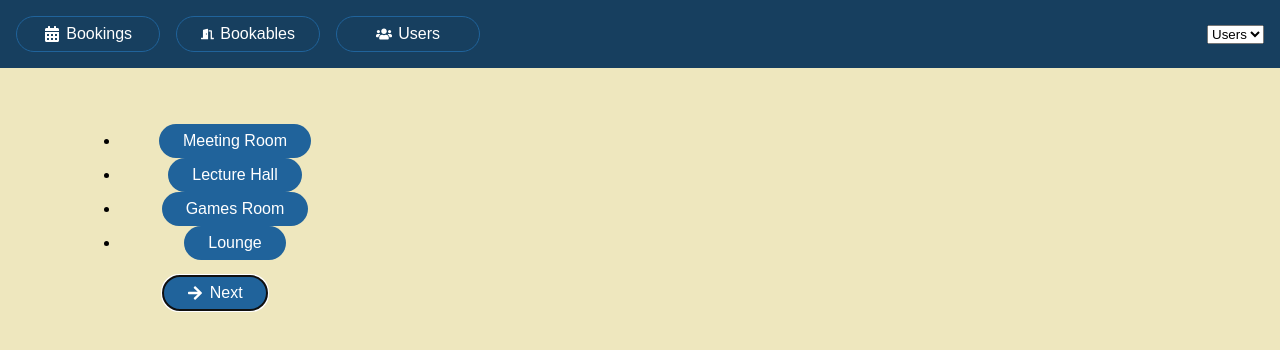
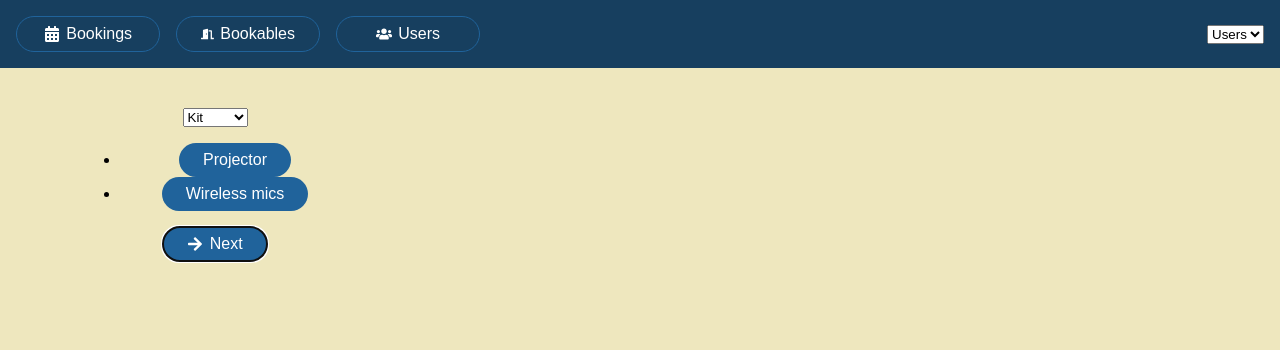
Before and after one commit to togenius1/bookings-manager-app, a React (Create React App) app: page /bookables in a window 1280 px wide. Shown: the top 350 px of the page. Built offline with nearby package versions, Linux system fonts and the light colour scheme.

Commit message:
add selector Kit/Room

```diff
--- a/src/components/Bookables/BookablesList.js
+++ b/src/components/Bookables/BookablesList.js
@@ -4,18 +4,29 @@
 import bookables from '../../static.json';
 
 export default function BookablesList() {
-    const group = 'Rooms';
+    const [group, setGroup] = useState('Kit');
+    const [bookableIndex, setBookableIndex] = useState(0);
+
     const bookablesInGroup = bookables.bookables.filter(
         (b) => b.group === group
     );
-    const [bookableIndex, setBookableIndex] = useState(1);
+    const groups = [...new Set(bookables.bookables.map((b) => b.group))];
 
     function nextBookable() {
         setBookableIndex((i) => (i + 1) % bookablesInGroup.length);
     }
 
+
+
     return (
         <div>
+            <select value={group} onChange={(e) => setGroup(e.target.value)}>
+                {groups.map((g) => (
+                    <option value={g} key={g}>
+                        {g}
+                    </option>
+                ))}
+            </select>
             <ul className='bookables items-list-nav'>
                 {bookablesInGroup.map((b, i) => (
                     <li
```
